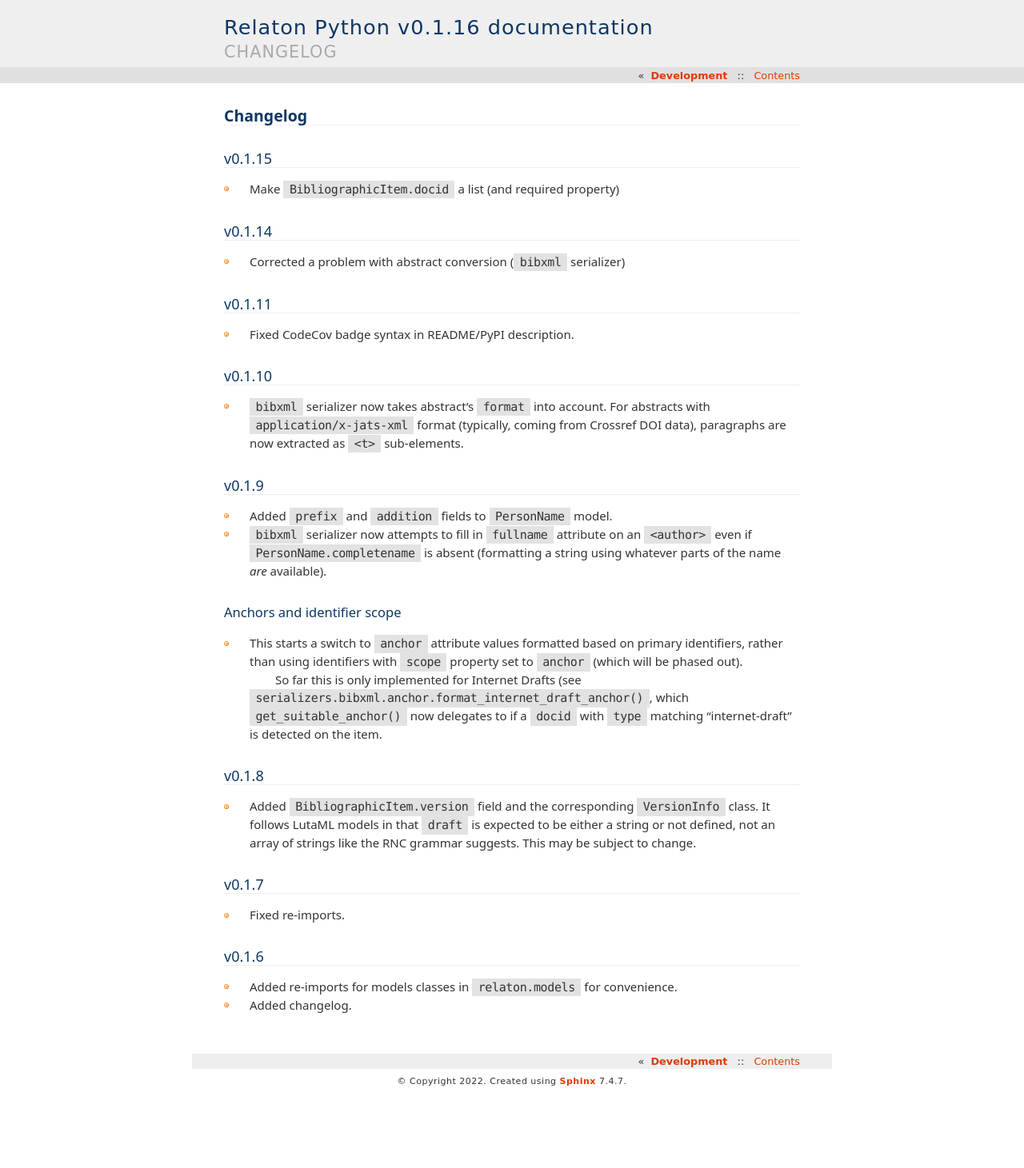
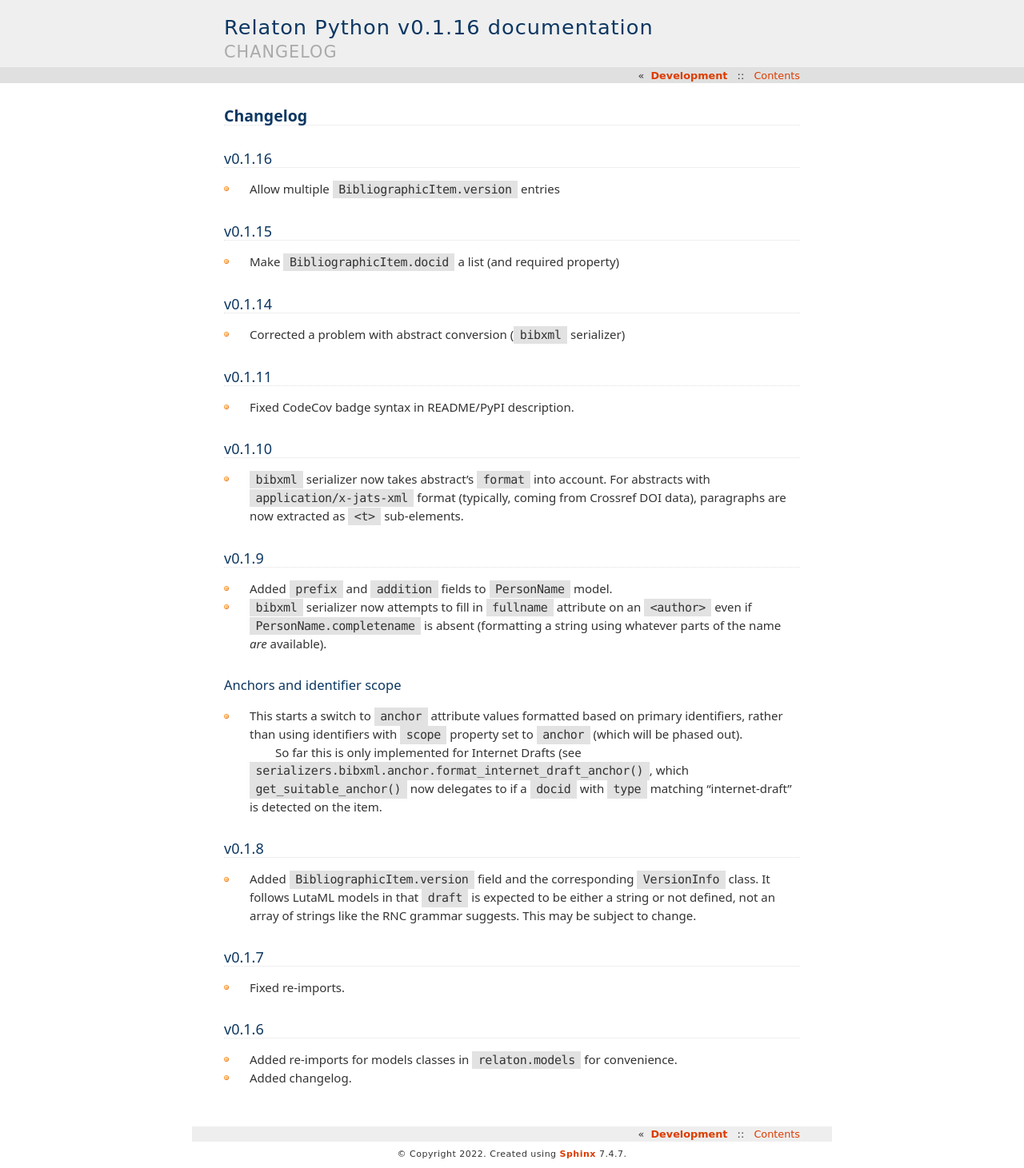
Before and after one commit to relaton/relaton-py, a Sphinx documentation site: the page built from docs/changelog.rst, in a window 1280 px wide. Shown: the whole page at 80% size. Built offline with Sphinx 7.4.7, drawn with Linux system fonts in a browser that asks for light colours; before the commit the page ends 1370 px from its top, so only the background shows below that.

Commit message:
docs(changelog): add 0.1.16

```diff
--- a/docs/changelog.rst
+++ b/docs/changelog.rst
@@ -1,6 +1,11 @@
 =========
 Changelog
 =========
+
+v0.1.16
+=======
+
+- Allow multiple ``BibliographicItem.version`` entries
 
 v0.1.15
 =======
```
